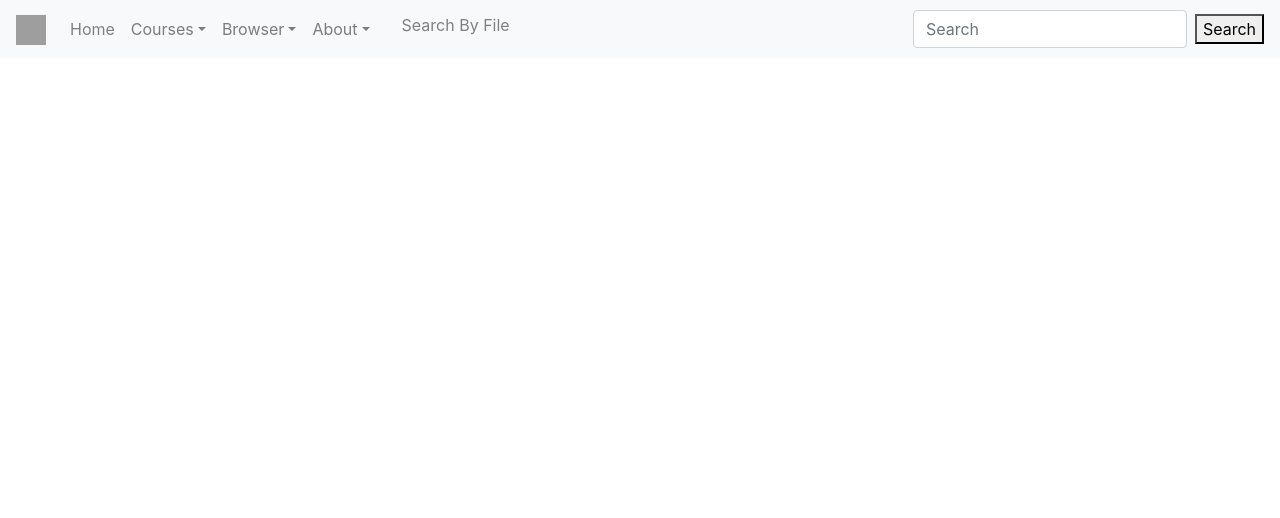
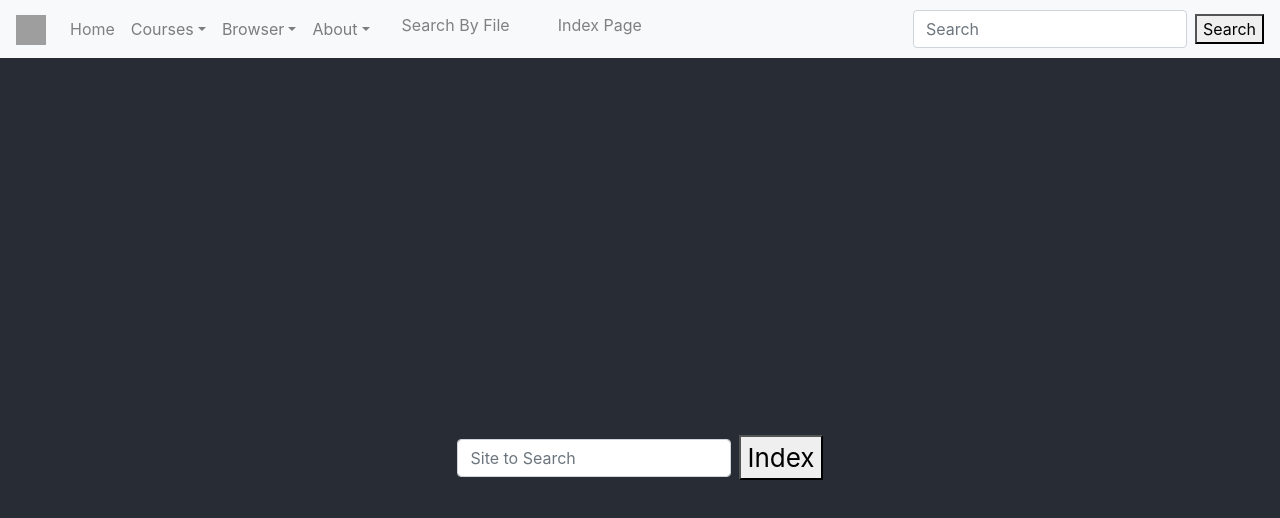
Before and after one commit to tanzimrayhan/Search-Engine-CS355, a React (Create React App) app: page /~alta2882/cs355/indexPage in a window 1280 px wide. Shown: the top 518 px of the page. Built offline with nearby package versions, Linux system fonts and the light colour scheme; grey boxes are pictures that could not be loaded; what react-geolocated would draw is missing.

Commit message:
added the heroku

```diff
--- a/package.json
+++ b/package.json
@@ -14,6 +14,7 @@
     "express": "^4.17.1",
     "mdbreact": "^4.21.0",
     "multer": "^1.4.2",
+    "mysql": "^2.17.1",
     "nodemon": "^1.19.4",
     "papaparse": "^5.1.0",
     "react": "^16.9.0",
--- a/src/App.js
+++ b/src/App.js
@@ -13,6 +13,7 @@ import ContactUs from './Pages/ContactUs'
 import Developers from './Pages/Developers';
 import GeoLocation from './Pages/GeoLocation';
 import SearchByFile from './Pages/SeachByFiles';
+import indexPage from './Pages/indexPage';
 
 
 function App() {
@@ -37,6 +38,7 @@ function App() {
             <Route exact path="/~alta2882/cs355/developers" component={Developers} />
             <Route exact path="/~alta2882/cs355/Geolocation" component={GeoLocation} />
             <Route exact path="/~alta2882/cs355/SearchByFile" component={SearchByFile} />
+            <Route exact path="/~alta2882/cs355/indexPage"component={indexPage}/>
           </Switch>
 
 
--- a/src/Hamburger.jsx
+++ b/src/Hamburger.jsx
@@ -68,6 +68,7 @@ class Toolbar extends React.Component {
 
           </NavDropdown>
           <NavDropdown.Item><Link to="/~alta2882/cs355/searchByFile" style={{ color: "grey" }}>Search By File</Link></NavDropdown.Item>
+          <NavDropdown.Item><Link to="/~alta2882/cs355/indexPage" style={{ color: "grey" }}>Index Page</Link></NavDropdown.Item>
         </Nav>
 
         <Form inline  onSubmit={this.handleSubmit}>
--- /dev/null
+++ b/src/Pages/indexPage.jsx
@@ -0,0 +1,22 @@
+import React, { Component } from 'react';
+import '../App.css';
+import 'bootstrap/dist/css/bootstrap.min.css';
+import { Nav, Navbar, NavDropdown, Form, FormControl, Button } from 'react-bootstrap'
+
+class indexPage extends Component {
+    render() {
+
+        return (
+            <div className="App" style={{ height: '100%' }}>
+                <header className="App-header" >
+                    <Form inline onSubmit={this.handleSubmit}>
+                        <FormControl type="text" placeholder="Site to Search"  className="mr-sm-2" />
+                        <button type="submit" variant="outline-success">Index</button>
+                    </Form>
+                </header>
+            </div>
+        )
+    }
+}
+
+export default indexPage;
```
Also changed, not shown: src/crawler.js (+11 -4 lines), 1 other file (tests, documents, lock files or other folders).
